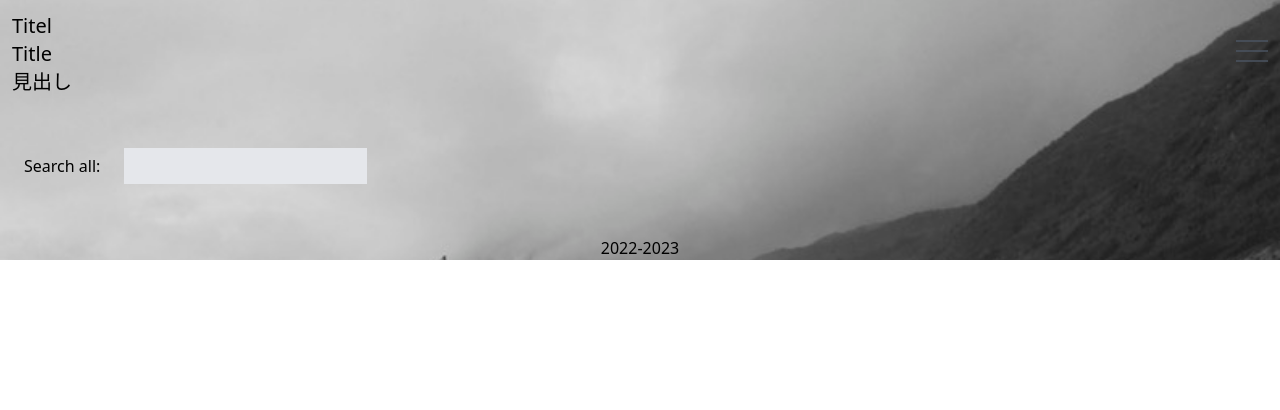
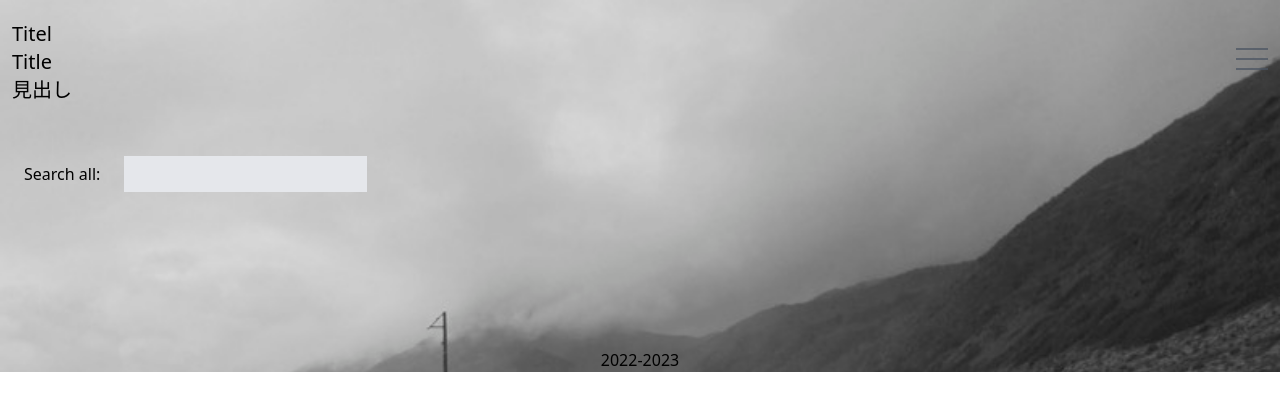
Before and after one commit to gawrbot/ann-website, a Next.js app: page /search in a window 1280 px wide. Shown: the top 410 px of the page. Built offline with nearby package versions, Linux system fonts and the light colour scheme.

Commit message:
Change layout stuff

```diff
--- a/components/Header.tsx
+++ b/components/Header.tsx
@@ -6,8 +6,8 @@ export default function Header() {
   const [isNavOpen, setIsNavOpen] = useState(false);
 
   return (
-    <div className="flex items-center justify-between px-3 pt-3 sticky">
-      <div className=" text-xl">
+    <div className="flex fixed w-full items-center justify-between px-3 pt-3 h-28">
+      <div className="text-xl">
         <Link href="/">
           <h1 lang="de">Titel</h1>
           <h1 lang="en">Title</h1>
--- a/components/Layout.tsx
+++ b/components/Layout.tsx
@@ -6,7 +6,7 @@ export default function Layout(props: any) {
     <div className="flex min-h-[100vh] min-w-[100vw] flex-col overflow-auto">
       <div className="bg-heroine bg-cover bg-center">
         <Header />
-        <main className="px-3 py-4 lg:py-10">{props.children}</main>
+        <main className="px-3 py-32 lg:py-36">{props.children}</main>
         <Footer />
       </div>
     </div>
--- a/pages/index.tsx
+++ b/pages/index.tsx
@@ -66,15 +66,14 @@ export default function Home(props: Props) {
     );
   } else {
     return (
-      <div className="flex h-screen lg:h-full overflow-x-scroll lg:overflow-auto ">
+      <div className="flex h-screen lg:h-full">
         <Head>
           <title>Ann Website</title>
           <meta name="description" content="Ann's Website in 3 languages" />
           <meta name="viewport" content="width=device-width, initial-scale=1" />
           <link rel="icon" href="/favicon.ico" />
         </Head>
-        <div className="translate-x-full -rotate-90 origin-left transform lg:transform-none">
-          <div className="grid -ml-56 md:mr-40 lg:m-0 gap-y-16 justify-items-stretch">
+        <div className="grid md:mr-40 lg:m-0 gap-y-16 justify-items-stretch">
           {props.posts.map((postGroup) => {
             postGroup.sort((a, b) =>
               a.tags[0]?.name &&
@@ -126,7 +125,6 @@ export default function Home(props: Props) {
           })}
         </div>
       </div>
-      </div>
     );
   }
 }
```
Lines whose indentation alone changed are shown as unchanged.
